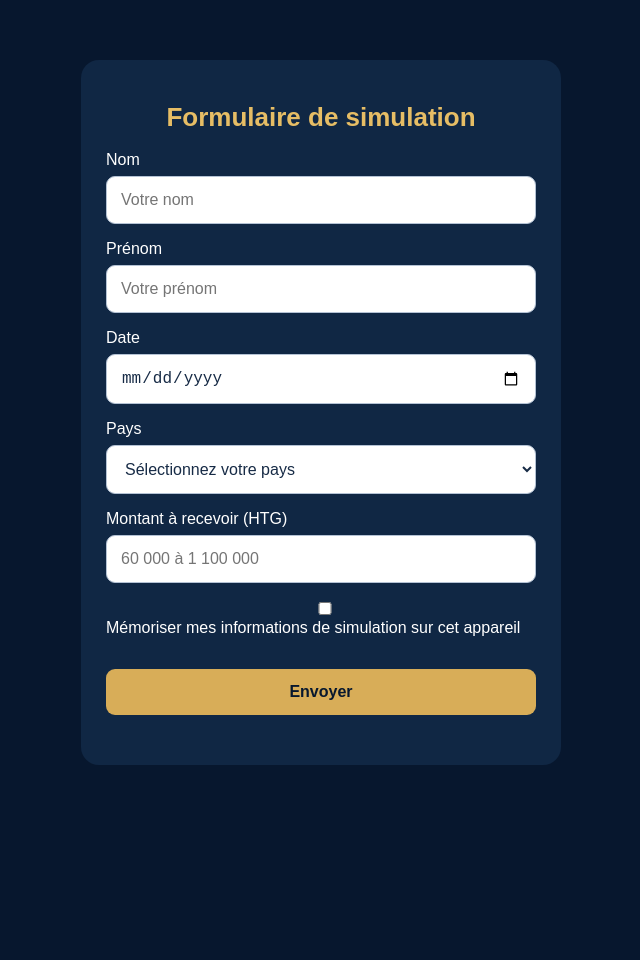
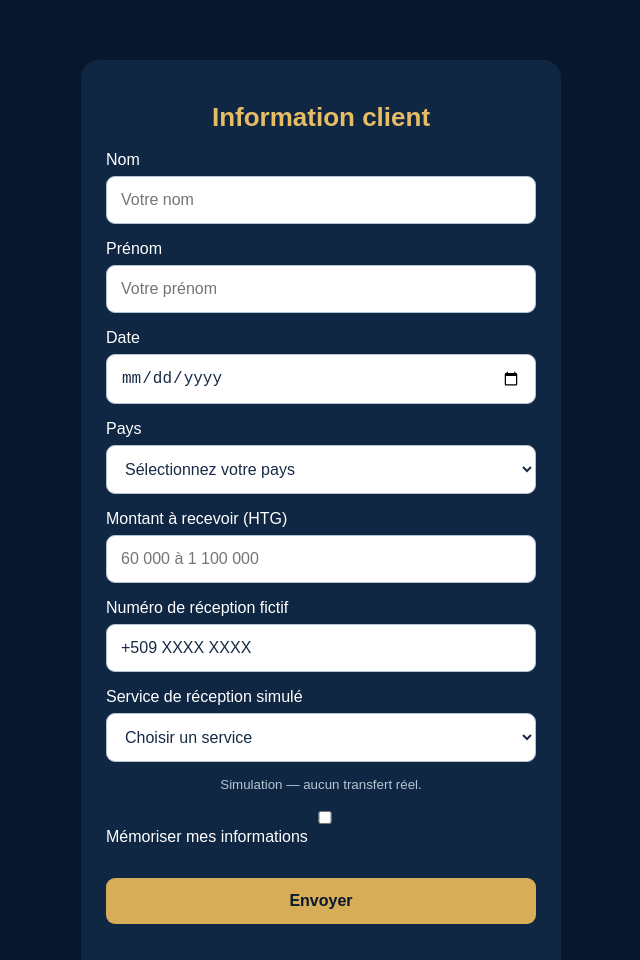
Before and after one commit to investisseur2025/simulation-client, a plain HTML site: page index.html in a window 1280 px wide. Shown: the top 960 px of the page, without its empty margins (319-959 px from the left). Before the commit the page ends 825 px from the top, so only its background shows below. Drawn offline with Linux system fonts and the light colour scheme.

Commit message:
Update index.html

```diff
--- a/index.html
+++ b/index.html
@@ -23,7 +23,7 @@ small{display:block;text-align:center;margin:15px;color:#b7c5d5}
 </head>
 <body>
 <main>
-<h1>Formulaire de simulation</h1>
+<h1>Information client</h1>
 <form id="formulaire">
 <label>Nom</label>
 <input id="nomSimulation" type="text" required autocomplete="family-name" placeholder="Votre nom">
@@ -49,12 +49,20 @@ small{display:block;text-align:center;margin:15px;color:#b7c5d5}
   min="60000"
   max="1100000"
   required
-  placeholder="60 000 à 1 100 000"
->
+  placeholder="60 000 à 1 100 000">
+<label>Numéro de réception fictif</label>
+<input type="text" value="+509 XXXX XXXX" readonly>
 
+<label>Service de réception simulé</label>
+<select id="serviceSimulation" required>
+  <option value="">Choisir un service</option>
+  <option value="moncash">MonCash</option>
+  <option value="natcash">NatCash</option>
+</select>
+<small>Simulation — aucun transfert réel.</small>
 <label>
   <input type="checkbox" id="memoriser">
-  Mémoriser mes informations de simulation sur cet appareil
+  Mémoriser mes informations
 </label>
   <button type="submit" id="envoyer">Envoyer</button>
 </form>
```
